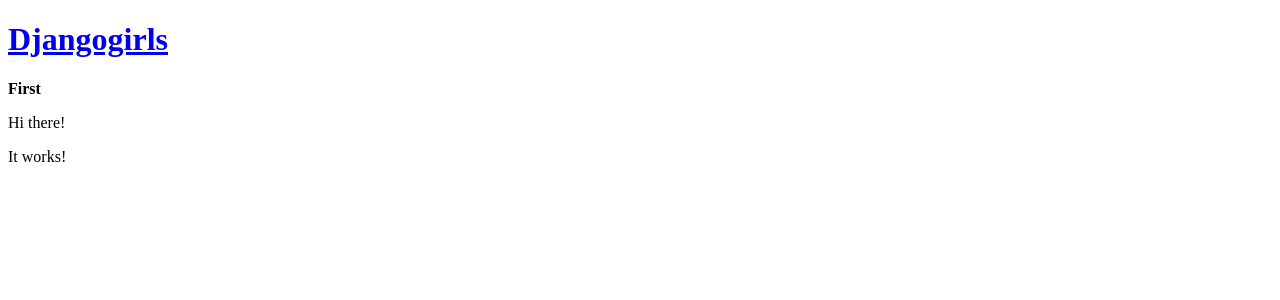
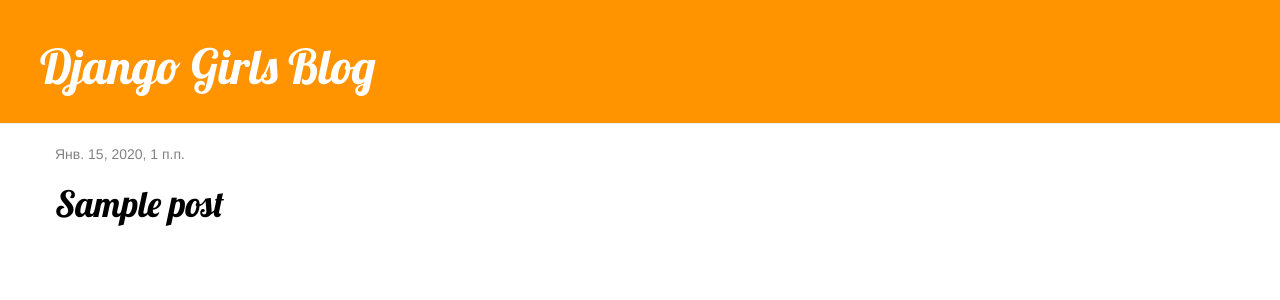
Before and after one commit to Mukhlisakhon/myblog, a Django app: page / in a window 1280 px wide. Shown: the top 300 px of the page. Run offline with Django 3.2, Linux system fonts and the light colour scheme; tables that the repository leaves empty hold one stand-in row (values such as "Sample post"); some libraries are stand-ins or nearby versions.

Commit message:
pushed new files

```diff
--- /dev/null
+++ b/blog/static/css/blog.css
@@ -0,0 +1,49 @@
+h1 a {
+    color: #FCA205;
+}
+.page-header {
+    background-color: #ff9400;
+    margin-top: 0;
+    padding: 20px 20px 20px 40px;
+}
+
+.page-header h1, .page-header h1 a, .page-header h1 a:visited, .page-header h1 a:active {
+    color: #ffffff;
+    font-size: 36pt;
+    text-decoration: none;
+}
+
+.content {
+    margin-left: 40px;
+}
+
+h1, h2, h3, h4 {
+    font-family: 'Lobster', cursive;
+}
+
+.date {
+    color: #828282;
+}
+
+.save {
+    float: right;
+}
+
+.post-form textarea, .post-form input {
+    width: 100%;
+}
+
+.top-menu, .top-menu:hover, .top-menu:visited {
+    color: #ffffff;
+    float: right;
+    font-size: 26pt;
+    margin-right: 20px;
+}
+
+.post {
+    margin-bottom: 70px;
+}
+
+.post h1 a, .post h1 a:visited {
+    color: #000000;
+}
--- /dev/null
+++ b/blog/templates/blog/base.html
@@ -0,0 +1,23 @@
+{% load staticfiles %}
+<html>
+    <head>
+        <title>Django Girls blog</title>
+        <link rel="stylesheet" href="//maxcdn.bootstrapcdn.com/bootstrap/3.2.0/css/bootstrap.min.css">
+        <link rel="stylesheet" href="//maxcdn.bootstrapcdn.com/bootstrap/3.2.0/css/bootstrap-theme.min.css">
+        <link href='//fonts.googleapis.com/css?family=Lobster&subset=latin,latin-ext' rel='stylesheet' type='text/css'>
+        <link rel="stylesheet" href="{% static 'css/blog.css' %}">
+    </head>
+   <body>
+    <div class="page-header">
+        <h1><a href="/">Django Girls Blog</a></h1>
+    </div>
+    <div class="content container">
+        <div class="row">
+            <div class="col-md-8">
+            {% block content %}
+            {% endblock %}
+            </div>
+        </div>
+    </div>
+</body>
+</html>
--- a/blog/templates/blog/post_list.html
+++ b/blog/templates/blog/post_list.html
@@ -1,25 +1,13 @@
-<!DOCTYPE html>
-<html lang="en">
-<head>
-    <meta charset="UTF-8">
-    <title>Django</title>
-</head>
-<body>
-<div>
+{% extends 'blog/base.html' %}
 
-    <h1><a href="/">Djangogirls</a></h1>
-
-</div>
-
-<div><strong>First</strong>
-
-</div>
-
-<div>
-
-    <p>Hi there!</p>
-<P> It works!</P>
-
-    </div>
-</body>
-</html>
+{% block content %}
+    {% for post in posts %}
+        <div class="post">
+            <div class="date">
+                {{ post.published_date }}
+            </div>
+            <h1><a href="{% url 'post_detail' pk=post.pk %}">{{ post.title }}</a></h1>
+            <p>{{ post.text|linebreaksbr }}</p>
+        </div>
+    {% endfor %}
+{% endblock %}
--- a/blog/urls.py
+++ b/blog/urls.py
@@ -3,4 +3,5 @@ from . import views
 
 urlpatterns = [
     url(r'^$', views.post_list, name='post_list'),
+    url(r'^post/(?P<pk>\d+)/$', views.post_detail, name='post_detail'),
 ]
--- a/blog/views.py
+++ b/blog/views.py
@@ -1,5 +1,11 @@
-from django.shortcuts import render
+from django.shortcuts import render, get_object_or_404
+from django.utils import timezone
+from .models import Post
 
-# Create your views here.
 def post_list(request):
-    return render(request, "blog/post_list.html")
+    posts = Post.objects.all()
+    return render(request, 'blog/post_list.html', {'posts': posts})
+
+def post_detail(request, pk):
+    post = get_object_or_404(Post, pk=pk)
+    return render(request, 'blog/post_detail.html', {'post': post})
```
Also changed, not shown: blog/templates/blog/post_detail.html (added, +13 -0 lines).
